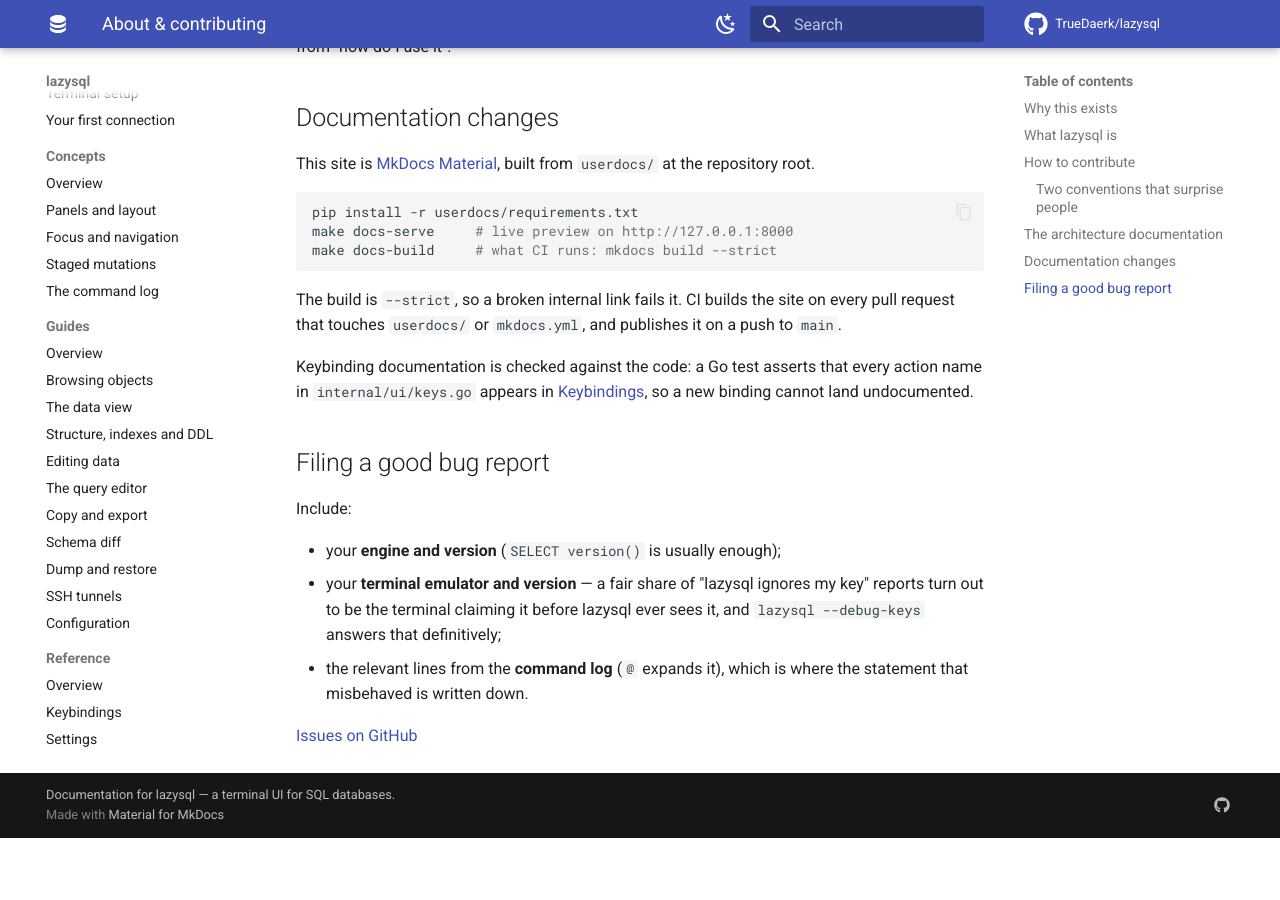
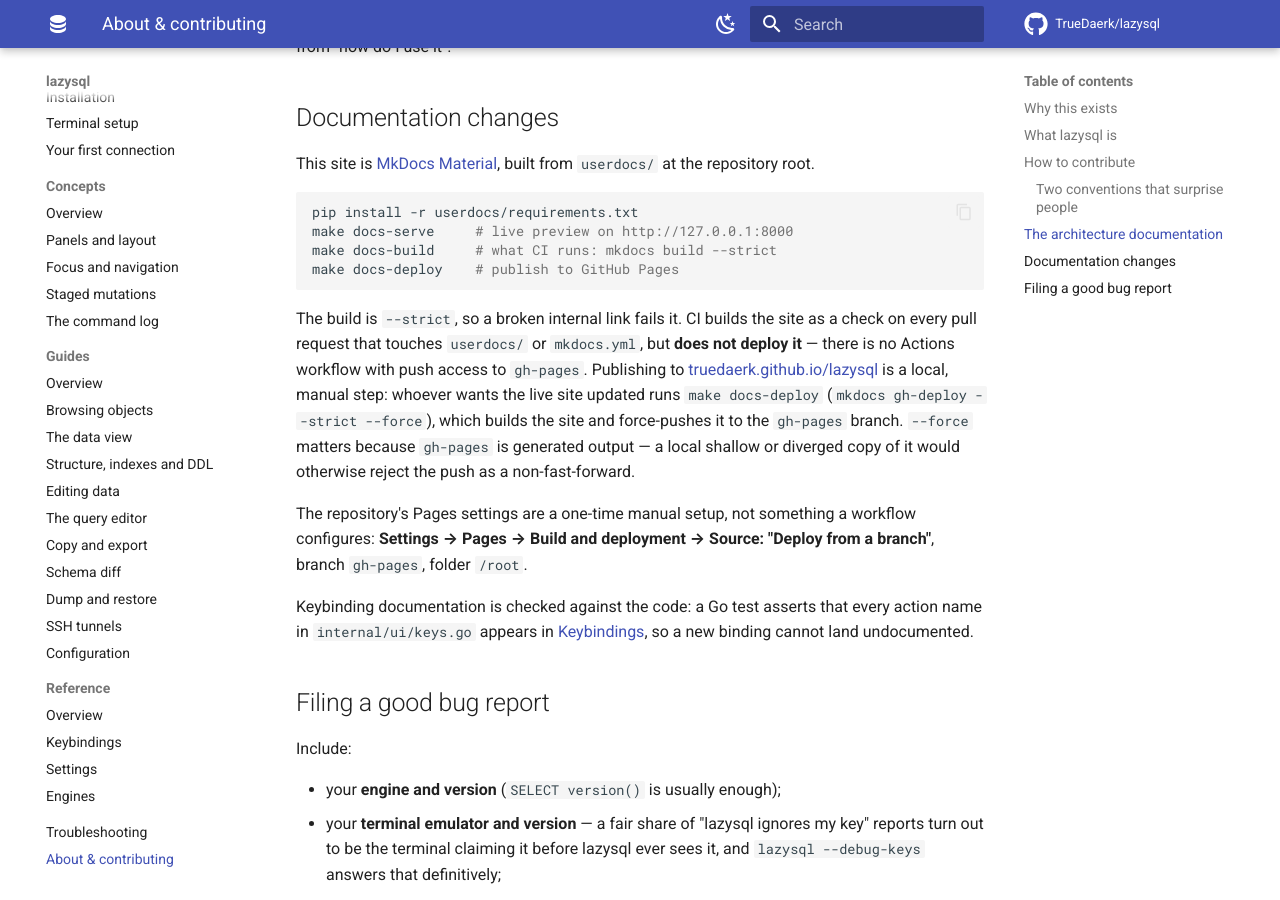
Before and after one commit to TrueDaerk/lazysql, an MkDocs documentation site: the page built from userdocs/contributing.md, in a window 1280 px wide and 900 px high, scrolled down 2227 px. Built offline with MkDocs 1.6.1 and Material for MkDocs 9.7.7, drawn with Linux system fonts in a browser that asks for light colours; comment, search, counter and statistics services are not loaded; before the commit the page ends 3065 px from its top, so only the background shows below that.

Commit message:
docs: publish to GitHub Pages locally, not via GitHub Actions (#148)
Removes the gh-pages deploy job from .github/workflows/docs.yml (issue
#146's initial version pushed to gh-pages on every merge to main); the
workflow now only runs `mkdocs build --strict` as a PR check. Publishing
is exclusively the local `make docs-deploy` (mkdocs gh-deploy --strict
--force), documented in userdocs/contributing.md along with the one-time
repository Pages setting (Deploy from a branch -> gh-pages -> /root).

Co-Authored-By: Claude Sonnet 5 <noreply@anthropic.com>

````diff
--- a/userdocs/contributing.md
+++ b/userdocs/contributing.md
@@ -101,11 +101,23 @@ built from `userdocs/` at the repository root.
 pip install -r userdocs/requirements.txt
 make docs-serve     # live preview on http://127.0.0.1:8000
 make docs-build     # what CI runs: mkdocs build --strict
+make docs-deploy    # publish to GitHub Pages
 ```
 
 The build is `--strict`, so a broken internal link fails it. CI builds the
-site on every pull request that touches `userdocs/` or `mkdocs.yml`, and
-publishes it on a push to `main`.
+site as a check on every pull request that touches `userdocs/` or
+`mkdocs.yml`, but **does not deploy it** — there is no Actions workflow with
+push access to `gh-pages`. Publishing to
+[truedaerk.github.io/lazysql](https://truedaerk.github.io/lazysql/) is a
+local, manual step: whoever wants the live site updated runs
+`make docs-deploy` (`mkdocs gh-deploy --strict --force`), which builds the
+site and force-pushes it to the `gh-pages` branch. `--force` matters because
+`gh-pages` is generated output — a local shallow or diverged copy of it would
+otherwise reject the push as a non-fast-forward.
+
+The repository's Pages settings are a one-time manual setup, not something a
+workflow configures: **Settings → Pages → Build and deployment → Source:
+"Deploy from a branch"**, branch `gh-pages`, folder `/root`.
 
 Keybinding documentation is checked against the code: a Go test asserts that
 every action name in `internal/ui/keys.go` appears in
````
Also changed, not shown: wiki/design/user-documentation-site.md (+30 -21 lines), wiki/index.md (+1 -1 lines), wiki/log.md (+13 -0 lines), 2 other files.
